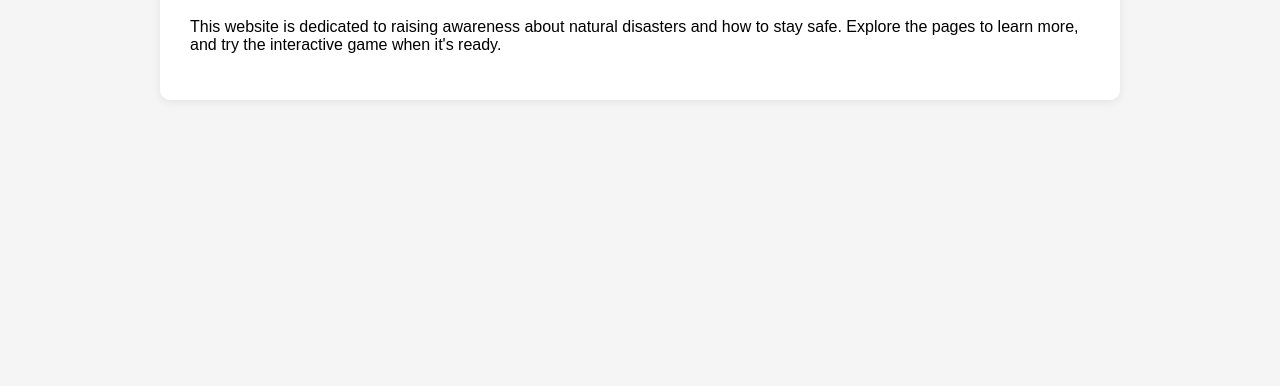
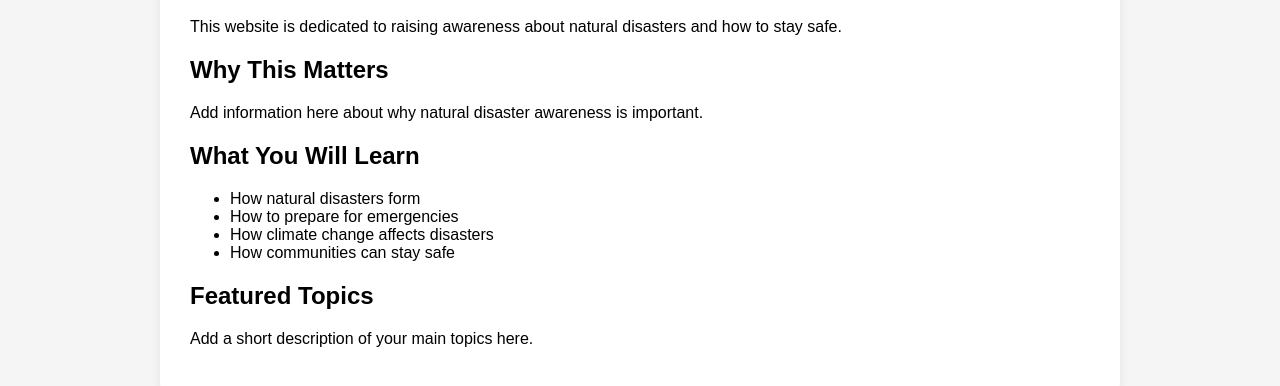
Before and after one commit to chickenlittle22/sdg-disasters, a plain HTML site: page index.html in a window 1280 px wide. Shown: the part 156-542 px from the top of the page. Drawn offline with Linux system fonts and the light colour scheme.

Commit message:
Enhance content on natural disaster awareness
Added sections on the importance of natural disaster awareness and what users will learn.

```diff
--- a/index.html
+++ b/index.html
@@ -16,7 +16,21 @@
 
 <div class="container">
   <h1>Welcome</h1>
-  <p>This website is dedicated to raising awareness about natural disasters and how to stay safe. Explore the pages to learn more, and try the interactive game when it's ready.</p>
+  <p>This website is dedicated to raising awareness about natural disasters and how to stay safe.</p>
+
+  <h2>Why This Matters</h2>
+  <p>Add information here about why natural disaster awareness is important.</p>
+
+  <h2>What You Will Learn</h2>
+  <ul>
+    <li>How natural disasters form</li>
+    <li>How to prepare for emergencies</li>
+    <li>How climate change affects disasters</li>
+    <li>How communities can stay safe</li>
+  </ul>
+
+  <h2>Featured Topics</h2>
+  <p>Add a short description of your main topics here.</p>
 </div>
 
 </body>
```
